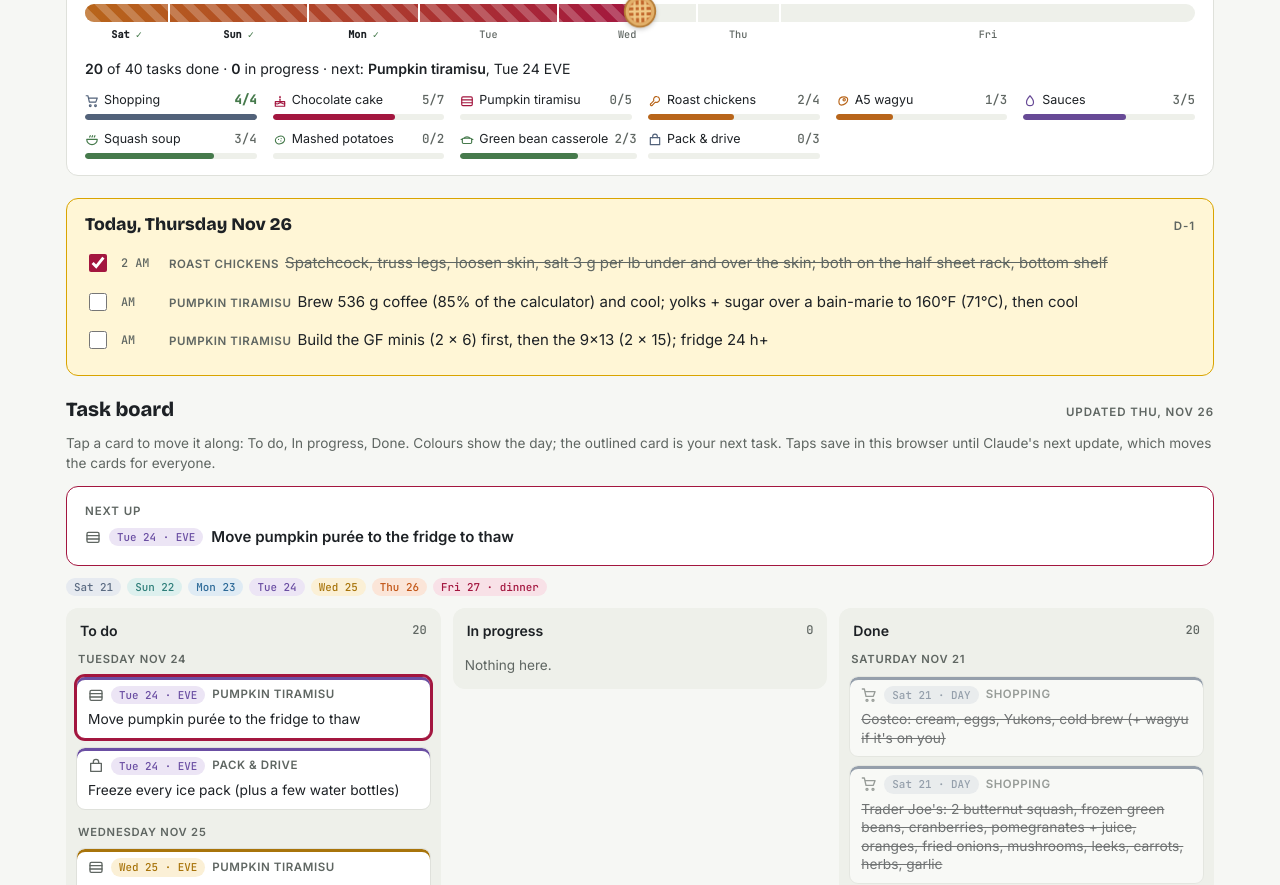
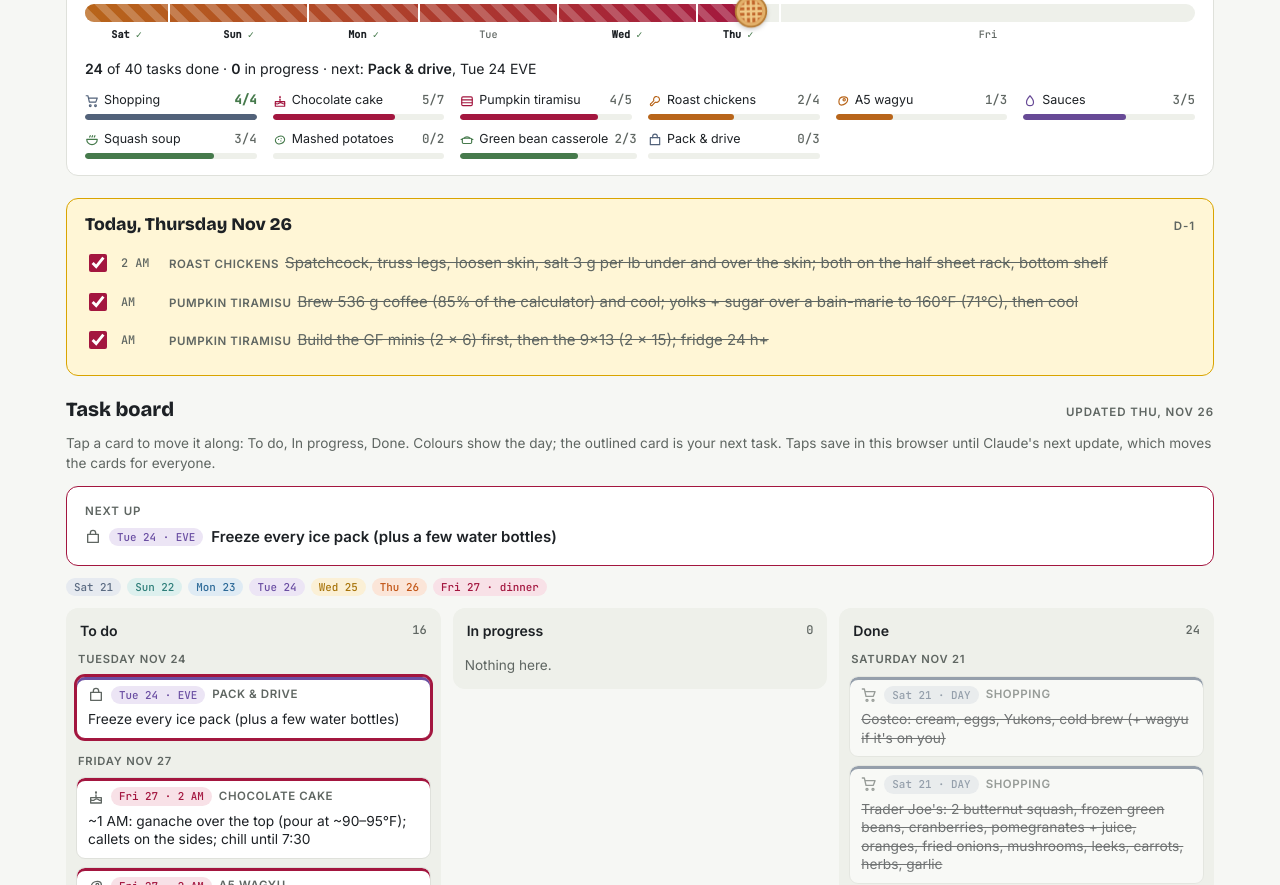
Before and after one commit to ahmad-hussain/thanksgiving-2026, a plain HTML site: page index.html in a window 1280 px wide. Shown: the part 243-1128 px from the top of the page. Drawn offline with nearby package versions, Linux system fonts and the light colour scheme.

Commit message:
Tiramisu built (9x13 and GF minis)
Co-Authored-By: Claude Opus 5.5 <noreply@anthropic.com>
Claude-Session: https://claude.ai/code/session_01QytjW6uzPocVmhEeetgxgb

```diff
--- a/index.html
+++ b/index.html
@@ -992,7 +992,7 @@ footer.wrap{padding-block:0 32px;font-size:.8rem;color:var(--muted);display:grid
     mash:{s:'todo',done:'',next:'Fri ~1 AM: make 6 lb with all the butter and cream plus ½ cup extra; cool fast; into the lidded glass bowl by 7:30. On site: microwave from 3:15.'},
     casserole:{s:'done',done:'Built Wed: the 9×9, plus one glass container as the GF one; covered in the fridge.',next:'Fri 2:30: glass out of the cooler; 3:00: into the 375°F oven, foil on; 3:37: toppings (GF one first).'},
     soup:{s:'done',done:'Made (Sun); frozen in Souper Cubes.',next:'Travels frozen. Fri 2:15: reheat from frozen in the cocotte.'},
-    tiramisu:{s:'todo',done:'',next:'Thu: build. Fri 7:15 AM: dust with cocoa at home.'},
+    tiramisu:{s:'done',done:'Built Thu: the 9×13 (2 × 15) and the GF minis (2 × 6), with undiluted soup-shot coffee; in the fridge.',next:'Fri 7:15 AM: dust with cocoa at home and tent the covers.'},
     'gf-mousse':{s:'done',done:'Made Wed night with the spare from mousse batch 2; in the fridge.',next:'Fri: travels with the GF minis; serve chilled with dessert.'},
     cake:{s:'doing',done:'Three layers stacked with mousse batch 1; outer mousse on (Wed night), chilling uncovered.',next:'Fri ~1 AM: ganache + callets; chill until 7:30. Travels on its base in a cut-down box on the car floor.'}
   };
@@ -1001,7 +1001,7 @@ footer.wrap{padding-block:0 32px;font-size:.8rem;color:var(--muted);display:grid
     'shop-costco':'done','shop-tj':'done','shop-gear':'done',
     'cake-infuse':'done','sauce-cran':'done','sauce-jus':'done','soup-make':'done','gbc-mush':'done',
     'sauce-gravy':'done','shop-wagyu':'done','shop-chix':'done','cake-batter':'done',
-    'shop-pan':'done','cake-strain':'done','cake-bake':'done','gbc-build':'done','chix-brine':'done','cake-mousse':'done','soup-freeze':'done','soup-thaw':'done'
+    'shop-pan':'done','cake-strain':'done','cake-bake':'done','gbc-build':'done','chix-brine':'done','cake-mousse':'done','soup-freeze':'done','soup-thaw':'done','tira-thaw':'done','tira-pumpkin':'done','tira-coffee':'done','tira-build':'done'
   };
   // Statuses Claude publishes replace this browser's earlier taps on the same tasks.
   (function(){var cur=JSON.stringify(SRC_STATE);if(load('tg26-srcver',null)!==cur){Object.keys(SRC_STATE).forEach(function(id){delete state[id];});save('tg26-state',state);save('tg26-srcver',cur);}})();
```
